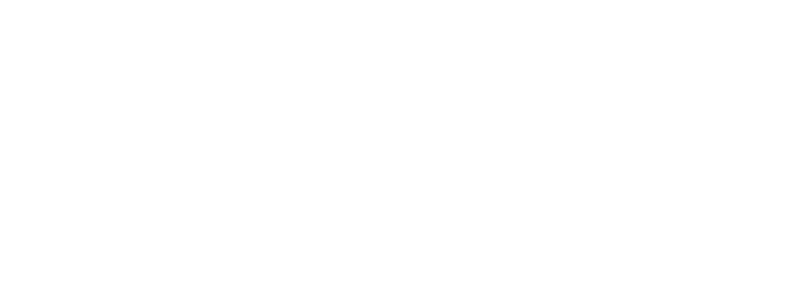
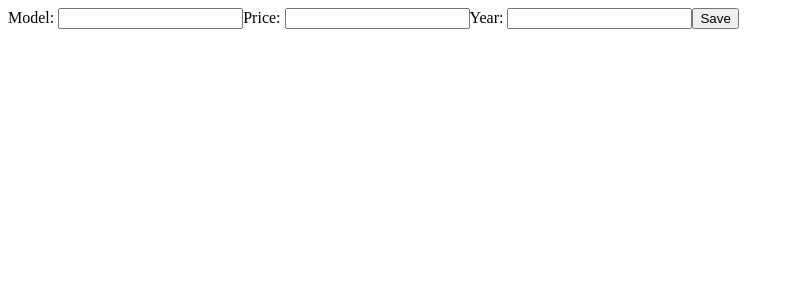
Before and after one commit to RingiBoy/my-app, a React (Create React App) app: page / in a window 1280 px wide. Shown: the top 300 px of the page, without its empty margins (0-794 px from the left). Built offline with nearby package versions, Linux system fonts and the light colour scheme.

Commit message:
withoutRedux

```diff
--- a/package.json
+++ b/package.json
@@ -4,6 +4,7 @@
   "private": true,
   "dependencies": {
     "@hookform/resolvers": "^2.8.8",
+    "@reduxjs/toolkit": "^1.7.1",
     "@testing-library/jest-dom": "^5.16.1",
     "@testing-library/react": "^12.1.2",
     "@testing-library/user-event": "^13.5.0",
@@ -11,7 +12,8 @@
     "joi": "^17.5.0",
     "react": "^17.0.2",
     "react-dom": "^17.0.2",
-    "react-hook-form": "^7.24.2",
+    "react-hook-form": "^7.25.3",
+    "react-redux": "^7.2.6",
     "react-scripts": "^5.0.0",
     "web-vitals": "^2.1.3"
   },
--- a/src/App.jsx
+++ b/src/App.jsx
@@ -1,9 +1,21 @@
-import React from 'react';
+import React, { useState } from "react";
+import Cars from "./components/Cars/Cars";
+import Form from "./components/Form/Form";
 
 const App = () => {
+  const [cars, setCars] = useState([]);
+
+  const getFormData = (data) => {
+    setCars([...cars, { id: new Date().getTime(), ...data }]);
+  };
+  const getCarId = (id) => {
+    setCars(cars.filter((car) => car.id !== id));
+  };
+
   return (
     <div>
-
+      <Form getFormData={getFormData} />
+      <Cars cars={cars} getCarId={getCarId} />
     </div>
   );
 };
--- a/src/components/Car/Car.jsx
+++ b/src/components/Car/Car.jsx
@@ -1,11 +1,25 @@
-import React from 'react';
+import React from "react";
 
-const Car = () => {
-    return (
-        <div>
-            Car
-        </div>
-    );
+const Car = ({ car: { id, model, year, price }, getCarId }) => {
+  return (
+    <div
+      style={{
+        display: "flex",
+        justifyContent: "center",
+        alignItems: "center",
+        margin: "20px",
+        gap: "20px",
+      }}
+    >
+      <div>
+        <div>id:{id}</div>
+        <div>model:{model}</div>
+        <div>year:{year}</div>
+        <div>price:{price}</div>
+      </div>
+      <button onClick={() => getCarId(id)}>delete</button>
+    </div>
+  );
 };
 
 export default Car;
--- a/src/components/Cars/Cars.jsx
+++ b/src/components/Cars/Cars.jsx
@@ -1,11 +1,14 @@
-import React from 'react';
+import React from "react";
+import Car from "../Car/Car";
 
-const Cars = () => {
-    return (
-        <div>
-            Cars
-        </div>
-    );
+const Cars = ({ cars, getCarId }) => {
+  return (
+    <div style={{ margin: "50px" }}>
+      {cars.map((car) => (
+        <Car key={car.id} car={car} getCarId={getCarId} />
+      ))}
+    </div>
+  );
 };
 
 export default Cars;
--- a/src/components/Form/Form.jsx
+++ b/src/components/Form/Form.jsx
@@ -1,11 +1,28 @@
-import React from 'react';
+import React from "react";
+import { useForm } from "react-hook-form";
 
-const Form = () => {
-    return (
-        <div>
-            Form
-        </div>
-    );
+const Form = ({ getFormData }) => {
+  const { handleSubmit, register, reset } = useForm();
+
+  const submit = (data) => {
+    getFormData(data);
+    reset();
+  };
+
+  return (
+    <form onSubmit={handleSubmit(submit)}>
+      <label>
+        Model: <input type="text" {...register("model")} />
+      </label>
+      <label>
+        Price: <input type="text" {...register("price")} />
+      </label>
+      <label>
+        Year: <input type="text" {...register("year")} />
+      </label>
+      <button>Save</button>
+    </form>
+  );
 };
 
 export default Form;
```
Also changed, not shown: 1 other file (tests, documents, lock files or other folders).
